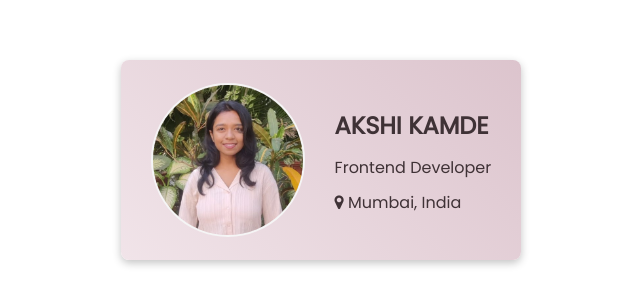
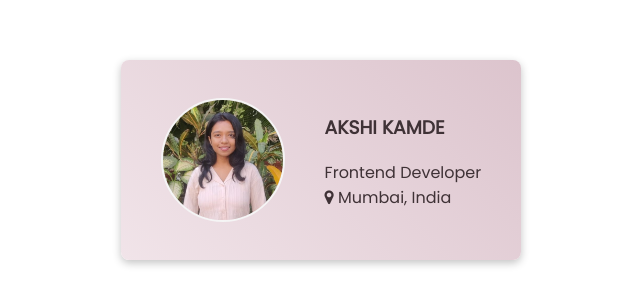
Before and after one commit to akshikamde21/business-card, a plain HTML site: page index.html in a window 1280 px wide. Shown: the part 260-564 px from the top of the page, without its empty margins (319-959 px from the left). Drawn offline with nearby package versions, Linux system fonts and the light colour scheme.

Commit message:
some ui changes

```diff
--- a/index.html
+++ b/index.html
@@ -5,7 +5,6 @@
     <meta name="viewport" content="width=device-width, initial-scale=1.0">
     <title>Business Card</title>
     <link href="https://fonts.googleapis.com/css2?family=Poppins&display=swap" rel="stylesheet">
-    <link rel="stylesheet" href="https://cdnjs.cloudflare.com/ajax/libs/normalize/8.0.1/normalize.css">
     <link rel="stylesheet" href="styles.css" />
     <link rel="stylesheet" href="https://cdnjs.cloudflare.com/ajax/libs/font-awesome/4.7.0/css/font-awesome.min.css">
 </head>
@@ -13,11 +12,10 @@
     <div class="card">
         <div class="card-inner">
             <div class="card-front">
-                <img class="avatar" src="images/akshi_kamde.jpg" alt="akshi smiling">
+                <img class="avatar" src="images/akshi_kamde.jpg">
                 <div class="content">
-                    <h2>AKSHI KAMDE</h2>
-                    <p>Frontend Developer</p>
-                    <p><i class="fa fa-map-marker"></i> Mumbai, India</p>
+                    <h3>AKSHI KAMDE</h3>
+                    <p>Frontend Developer<br><i class="fa fa-map-marker"></i> Mumbai, India</p>
                 </div>
             </div>
             <div class="card-back">
@@ -27,7 +25,6 @@
                     <a href="#" target="_blank" class="github-icon"><i class="fa fa-github"></i> Github</a>
                     <a href="#" target="_blank" class="codepen-icon"><i class="fa fa-codepen"></i> Codepen</a>
                 </div>
-
             </div>
         </div>
     </div>
--- a/styles.css
+++ b/styles.css
@@ -8,8 +8,8 @@ body {
 
 
 .avatar {
-    height: 150px;
-    width: 150px;
+    height: 120px;
+    width: 120px;
     border-radius: 100%;
     border: 2px solid whitesmoke;
 }
```
